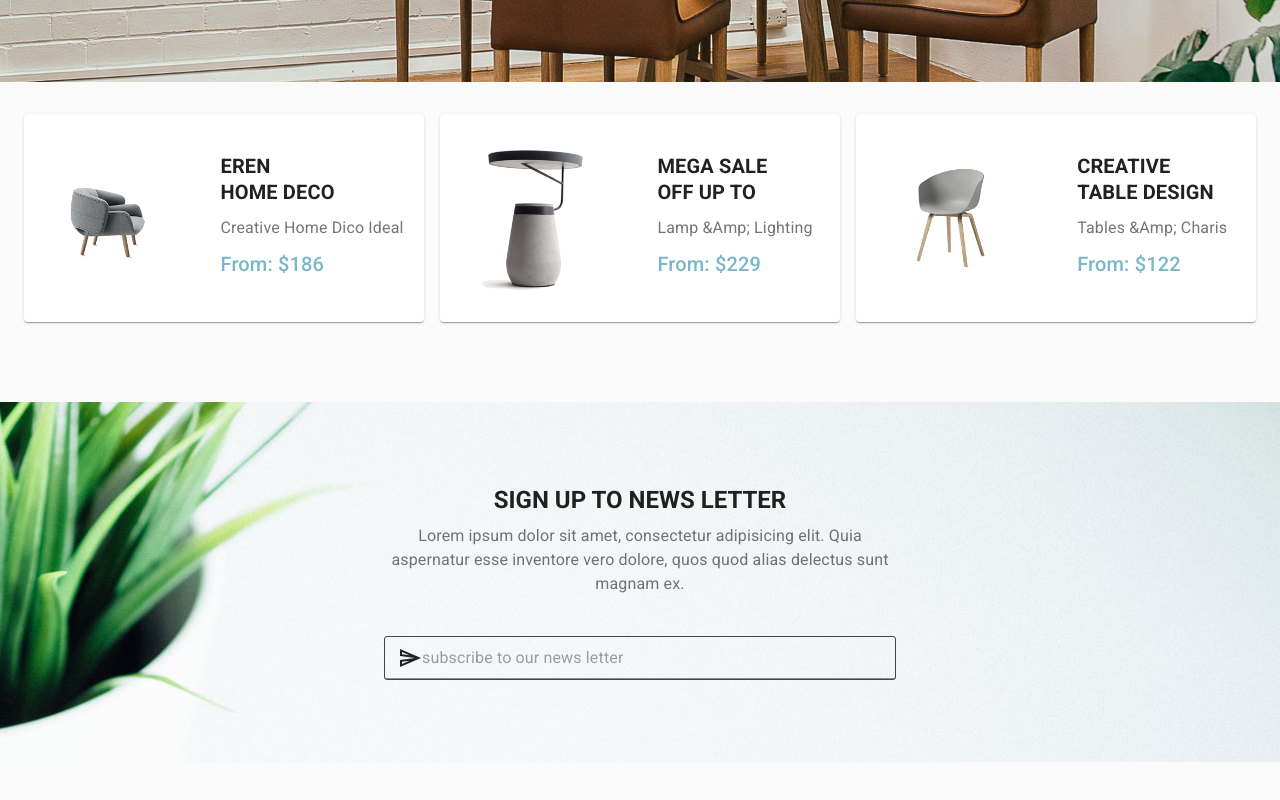
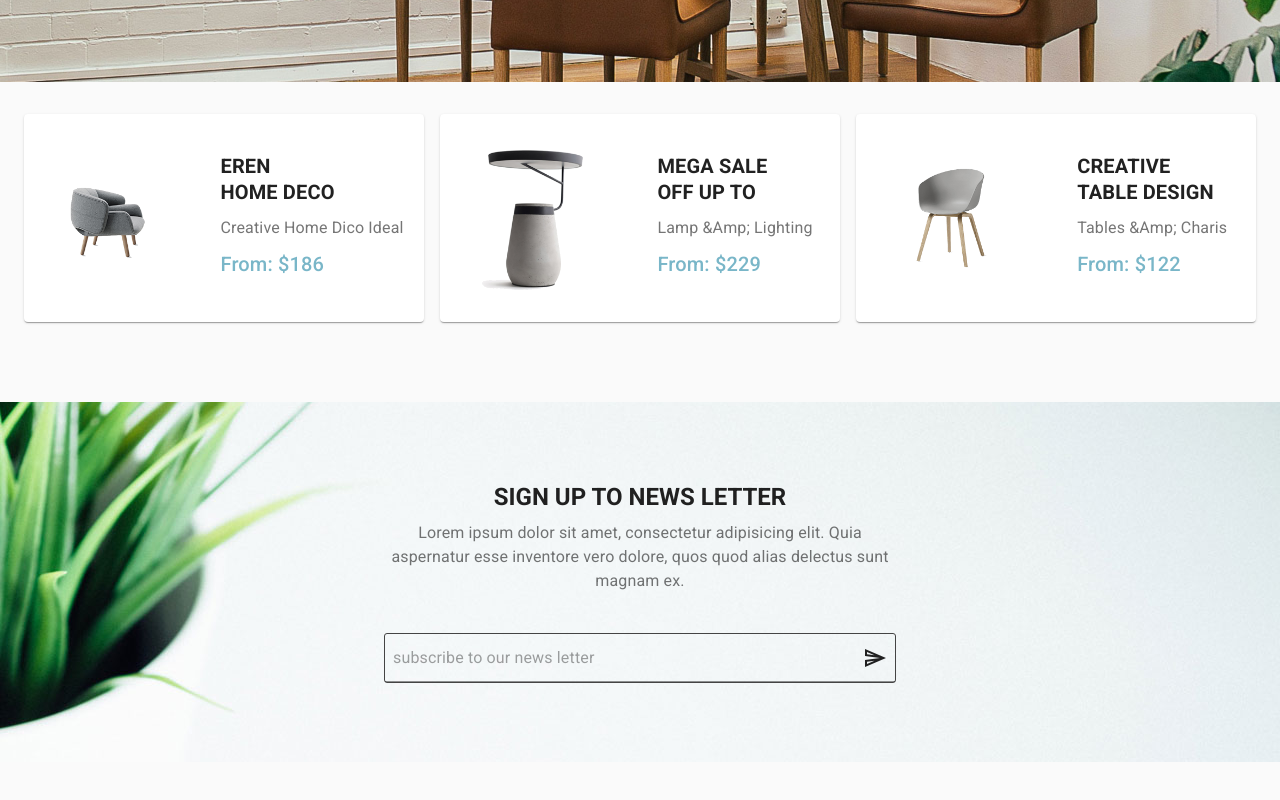
Before and after one commit to coding404life/eCommerce, a React (Create React App) app: page / in a window 1280 px wide. Shown: the part 558-1358 px from the top of the page. Built offline with nearby package versions, Linux system fonts and the light colour scheme.

Commit message:
fixed news letter input icon

```diff
--- a/src/components/Footer/Footer.jsx
+++ b/src/components/Footer/Footer.jsx
@@ -0,0 +1,18 @@
+import { Box, Container, Grid } from '@material-ui/core'
+import React from 'react'
+
+const Footer = () => {
+    return (
+        <Box>
+            <Container>
+               <Grid container>
+                <Grid item>
+
+                </Grid>
+               </Grid>
+            </Container>
+        </Box>
+    )
+}
+
+export default Footer
--- a/src/components/Pages/Home/Parts/NewsLetter.jsx
+++ b/src/components/Pages/Home/Parts/NewsLetter.jsx
@@ -21,7 +21,7 @@ const useStyles = makeStyles(theme => ({
         textTransform: 'uppercase'
     },
     textField: {
-        padding: '5px',
+        padding: theme.spacing(1),
         backgroundColor: 'inherit',
         border: '1px solid #444',
         borderRadius: '3px',
@@ -29,6 +29,9 @@ const useStyles = makeStyles(theme => ({
     },
     form: {
         width: '40vw'
+    },
+    sendIcon:{
+        cursor:'pointer'
     }
 }))
 const NewsLetter = () => {
@@ -42,12 +45,13 @@ const NewsLetter = () => {
                 <Typography component='span' color='textSecondary'>Lorem ipsum dolor sit amet, consectetur adipisicing elit. Quia aspernatur esse inventore vero dolore, quos quod alias delectus sunt magnam ex.</Typography>
             </Box>
             <form className={classes.form}>
-                <Input type="text" className={classes.textField} placeholder='subscribe to our news letter'
-                    startAdornment={
+                <Input type="text" className={classes.textField}
+                    endAdornment={
                         <InputAdornment position="end">
-                            <SendOutlinedIcon />
+                            <SendOutlinedIcon className={classes.sendIcon} />
                         </InputAdornment>
-                    } />
+                    }
+                    placeholder='subscribe to our news letter' />
             </form>
         </Box>
     )
--- a/src/react-app-env.d.ts
+++ /dev/null
@@ -1 +0,0 @@
-/// <reference types="react-scripts" />
```
